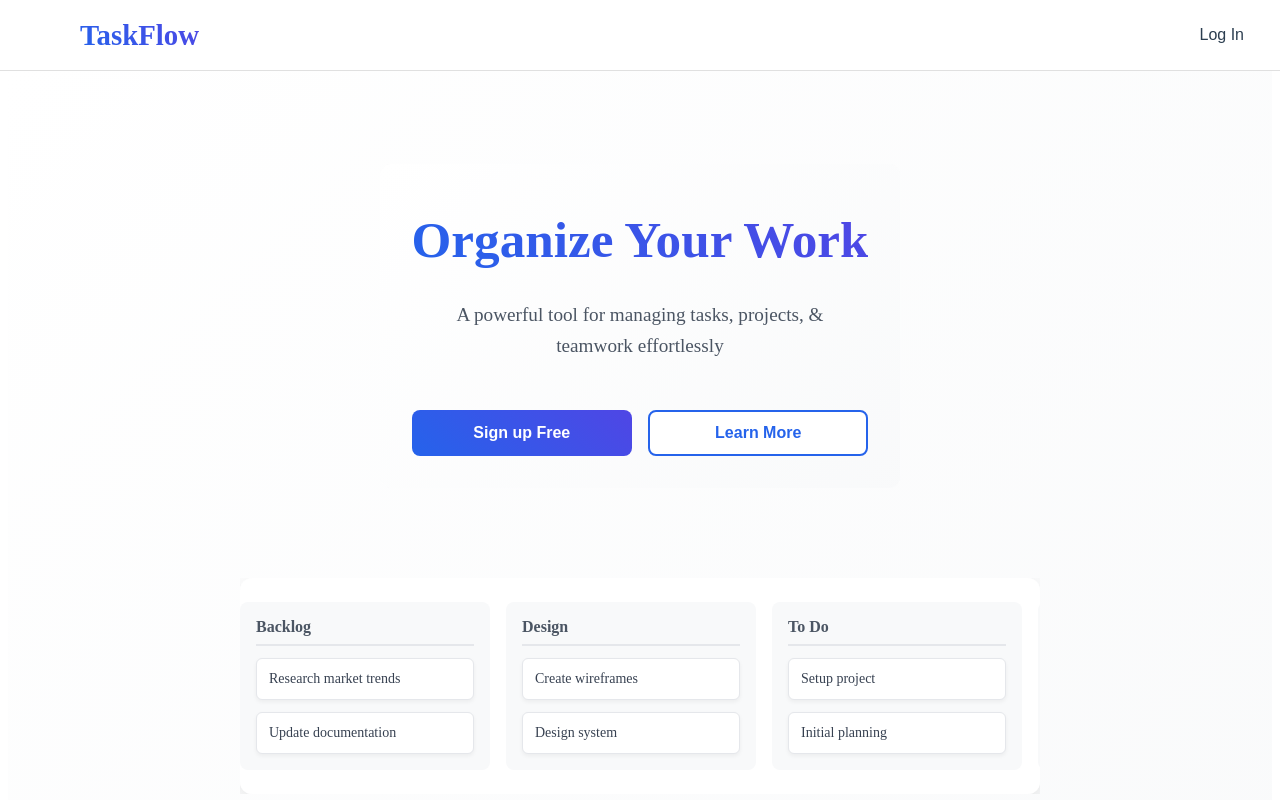
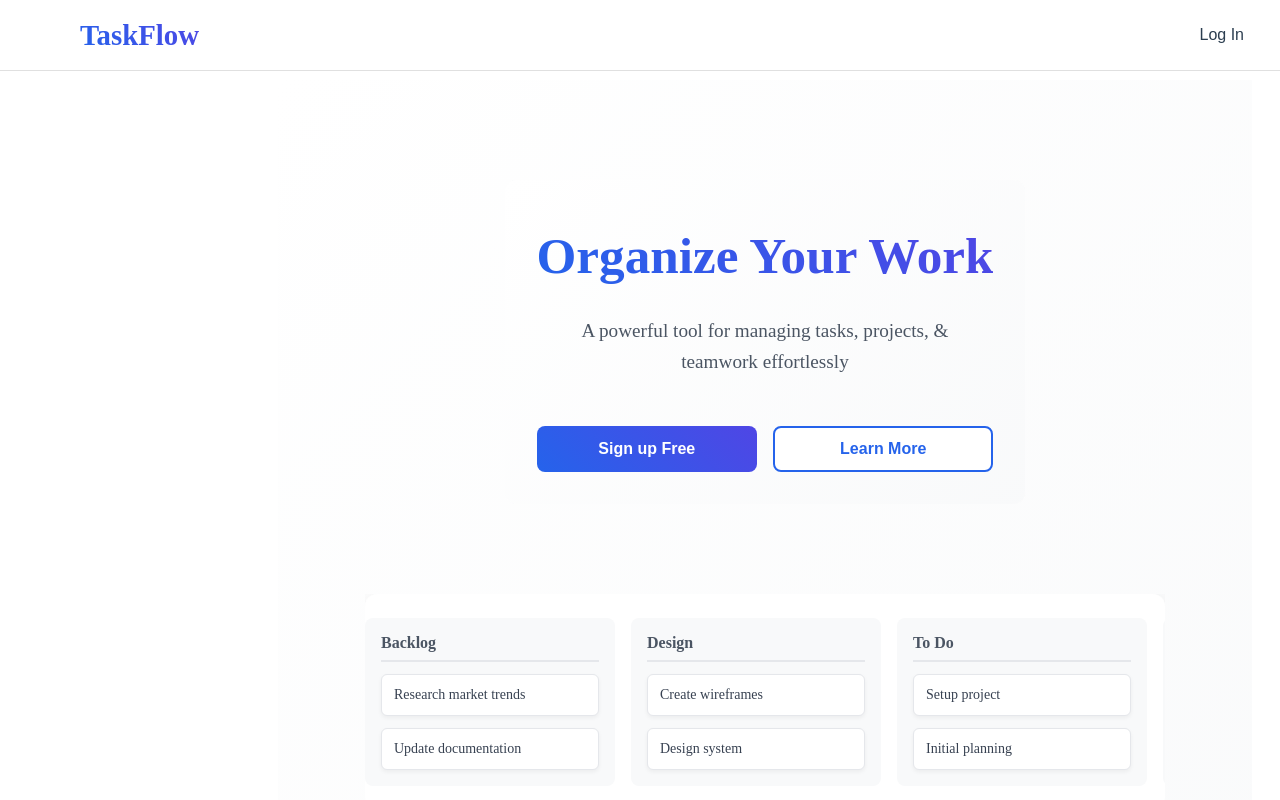
Before and after one commit to JustCodeIt760/TaskFlow, a React (Vite) app in the folder react-vite/: page / in a window 1280 px wide. Shown: the top 800 px of the page. Built offline with nearby package versions, Linux system fonts and the light colour scheme; no server answers.

Commit message:
added css to layout

```diff
--- a/react-vite/src/router/Layout.jsx
+++ b/react-vite/src/router/Layout.jsx
@@ -5,6 +5,7 @@
 import { thunkAuthenticate, selectUser } from '../redux/session';
 import SideNav from '../components/SideNav';
 import Navigation from '../components/Navigation/Navigation';
+import styles from './Layout.module.css';
 
 export default function Layout() {
   const dispatch = useDispatch();
@@ -17,19 +18,20 @@
   return (
     <>
       <ModalProvider>
+        <div className={styles.layout}>
           <Navigation />
           {!isLoaded ? (
             <div>Loading...</div>
           ) : (
             <>
               {user && <SideNav />}
-
-            <main>
+              <main className={styles.mainContent}>
                 <Outlet />
               </main>
             </>
           )}
           <Modal />
+        </div>
       </ModalProvider>
     </>
   );
--- /dev/null
+++ b/react-vite/src/router/Layout.module.css
@@ -0,0 +1,9 @@
+.layout {
+  min-height: 100vh;
+}
+
+.mainContent {
+  margin-left: 250px;
+  margin-top: 60px;
+  padding: 20px;
+}
```
Lines whose indentation alone changed are shown as unchanged.
